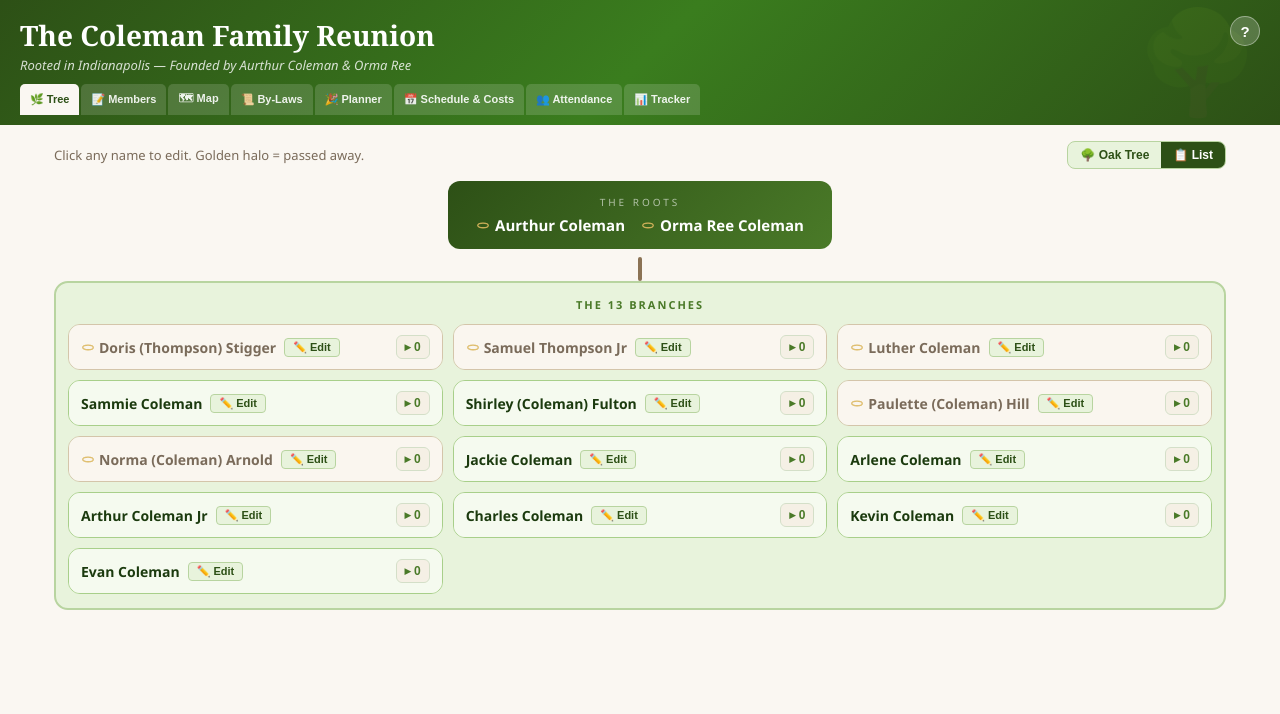
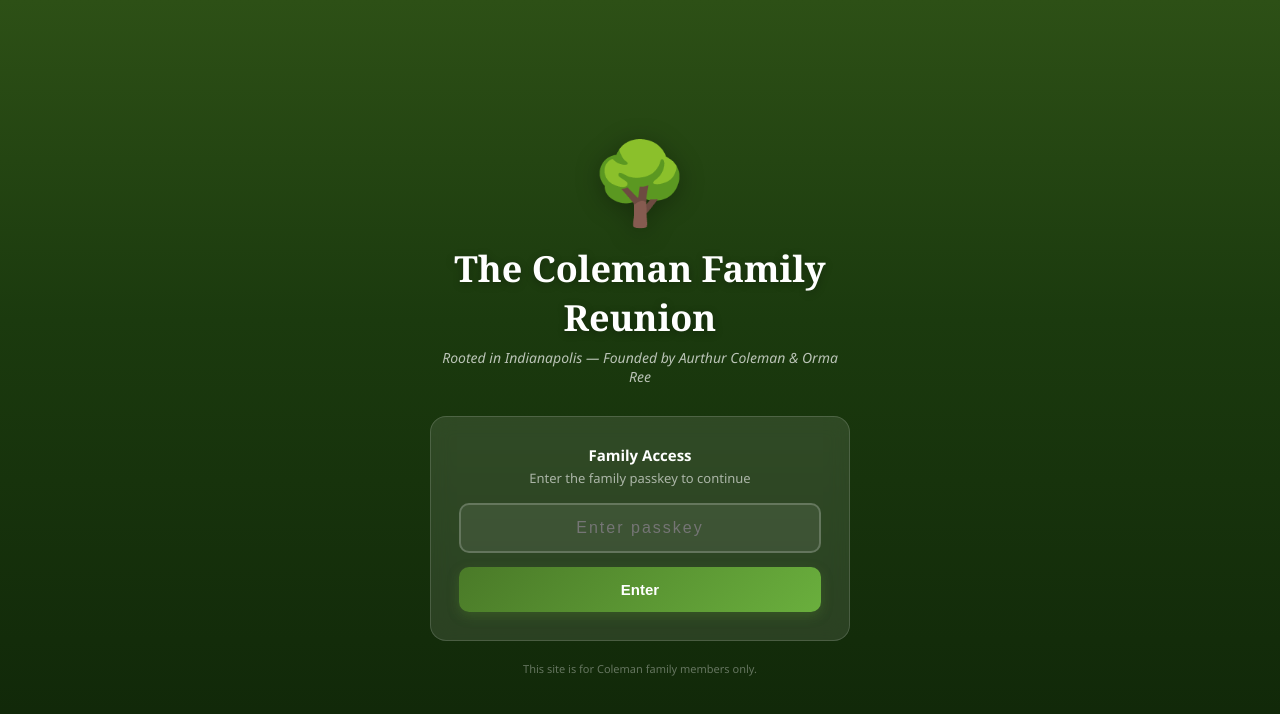
Before and after one commit to Fultoneng/coleman-reunion, a React (Vite) app: page / in a window 1280 px wide. Shown: the top 714 px of the page. Built offline with nearby package versions, Linux system fonts and the light colour scheme.

Commit message:
Added family passkey lock screen

```diff
--- a/src/App.jsx
+++ b/src/App.jsx
@@ -43,14 +43,59 @@ function buildParentOpts(ms){return ms.filter(m=>m.isRootChild).map(r=>({root:r,
 function getDepth(m,ms){let d=0;let c=m;const v=new Set();while(c&&!c.isRootChild&&!v.has(c.id)){v.add(c.id);d++;c=ms.find(x=>x.id===c.parentId);}return d;}
 function HaloSVG({size=16}){return (<svg width={size} height={size*0.65} viewBox="0 0 24 15" style={{display:"inline-block",verticalAlign:"middle"}}><ellipse cx="12" cy="9" rx="9" ry="4" fill="none" stroke="#D4A843" strokeWidth="2.2" opacity="0.85"/><ellipse cx="12" cy="9" rx="9" ry="4" fill="none" stroke="#F5E6B8" strokeWidth="1" opacity="0.5"/></svg>);}
 
+/* ═══ FAMILY PASSKEY — change this to update the passkey ═══ */
+const FAMILY_PASSKEY = "Aurthur_OrmaRee_13";
+
 /* ═══ MAIN APP ═══ */
 export default function ColemanReunion(){
+  const[authed,setAuthed]=useState(false);
+  const[authChecked,setAuthChecked]=useState(false);
+  const[passInput,setPassInput]=useState("");
+  const[passError,setPassError]=useState(false);
   const[members,setMembers]=useState(INITIAL_MEMBERS);
   const[page,setPage]=useState("tree");
   const[editTargetId,setEditTargetId]=useState(null);
   const[loaded,setLoaded]=useState(false);
   const[saveMsg,setSaveMsg]=useState("");
   const[showHelp,setShowHelp]=useState(false);
+
+  // Check if already authenticated
+  useEffect(()=>{(async()=>{try{const r=await window.storage.get("coleman-auth");if(r?.value===FAMILY_PASSKEY)setAuthed(true);}catch{}setAuthChecked(true);})();},[]);
+
+  const handleLogin=async()=>{
+    if(passInput.trim()===FAMILY_PASSKEY){
+      setAuthed(true);setPassError(false);
+      try{await window.storage.set("coleman-auth",FAMILY_PASSKEY);}catch{}
+    }else{setPassError(true);}
+  };
+
+  const handleKeyDown=(e)=>{if(e.key==="Enter")handleLogin();};
+
+  // Lock screen
+  if(!authChecked)return <div style={{display:"flex",alignItems:"center",justifyContent:"center",height:"100vh",fontFamily:"Georgia,serif",color:"#3B2F1E",background:"#FAF7F2"}}>Loading…</div>;
+
+  if(!authed)return (
+    <div style={{minHeight:"100vh",background:"linear-gradient(180deg,#2D5016 0%,#1B3A0E 40%,#0F2508 100%)",display:"flex",alignItems:"center",justifyContent:"center",padding:20}}>
+      <div style={{maxWidth:420,width:"100%",textAlign:"center"}}>
+        <div style={{fontSize:80,marginBottom:10,filter:"drop-shadow(0 4px 12px rgba(0,0,0,0.3))"}}>🌳</div>
+        <h1 style={{fontFamily:"Georgia,serif",color:"#fff",fontSize:"clamp(24px,5vw,36px)",margin:"0 0 6px",fontWeight:700,textShadow:"0 2px 8px rgba(0,0,0,0.3)"}}>The Coleman Family Reunion</h1>
+        <p style={{color:"rgba(255,255,255,0.7)",fontSize:14,fontStyle:"italic",margin:"0 0 30px"}}>Rooted in Indianapolis — Founded by Aurthur Coleman & Orma Ree</p>
+        <div style={{background:"rgba(255,255,255,0.1)",backdropFilter:"blur(10px)",borderRadius:16,padding:28,border:"1px solid rgba(255,255,255,0.15)"}}>
+          <div style={{fontSize:15,color:"#fff",fontWeight:600,marginBottom:4}}>Family Access</div>
+          <p style={{fontSize:13,color:"rgba(255,255,255,0.6)",margin:"0 0 16px"}}>Enter the family passkey to continue</p>
+          <input type="password" value={passInput} onChange={e=>{setPassInput(e.target.value);setPassError(false);}} onKeyDown={handleKeyDown}
+            placeholder="Enter passkey"
+            style={{width:"100%",padding:"14px 18px",border:passError?"2px solid #E85555":"2px solid rgba(255,255,255,0.2)",borderRadius:10,fontSize:16,background:"rgba(255,255,255,0.08)",color:"#fff",boxSizing:"border-box",outline:"none",textAlign:"center",letterSpacing:2}}/>
+          {passError&&<div style={{color:"#FF8A8A",fontSize:13,marginTop:8,fontWeight:500}}>Incorrect passkey. Please try again or contact a family member.</div>}
+          <button onClick={handleLogin}
+            style={{marginTop:14,padding:"14px 32px",background:"linear-gradient(135deg,#4A7A28,#6AAF3D)",color:"#fff",border:"none",borderRadius:10,cursor:"pointer",fontSize:15,fontWeight:700,width:"100%",boxShadow:"0 4px 12px rgba(74,122,40,0.4)"}}>
+            Enter
+          </button>
+        </div>
+        <p style={{color:"rgba(255,255,255,0.35)",fontSize:11,marginTop:20}}>This site is for Coleman family members only.</p>
+      </div>
+    </div>
+  );
 
   useEffect(()=>{(async()=>{try{const r=await window.storage.get("coleman-v8");if(r?.value){const p=JSON.parse(r.value);if(Array.isArray(p)&&p.length>0)setMembers(p);}}catch{}setLoaded(true);})();},[]);
   const saveData=useCallback(async(data)=>{try{await window.storage.set("coleman-v8",JSON.stringify(data));setSaveMsg("Saved");setTimeout(()=>setSaveMsg(""),1500);}catch{}},[]);
```
